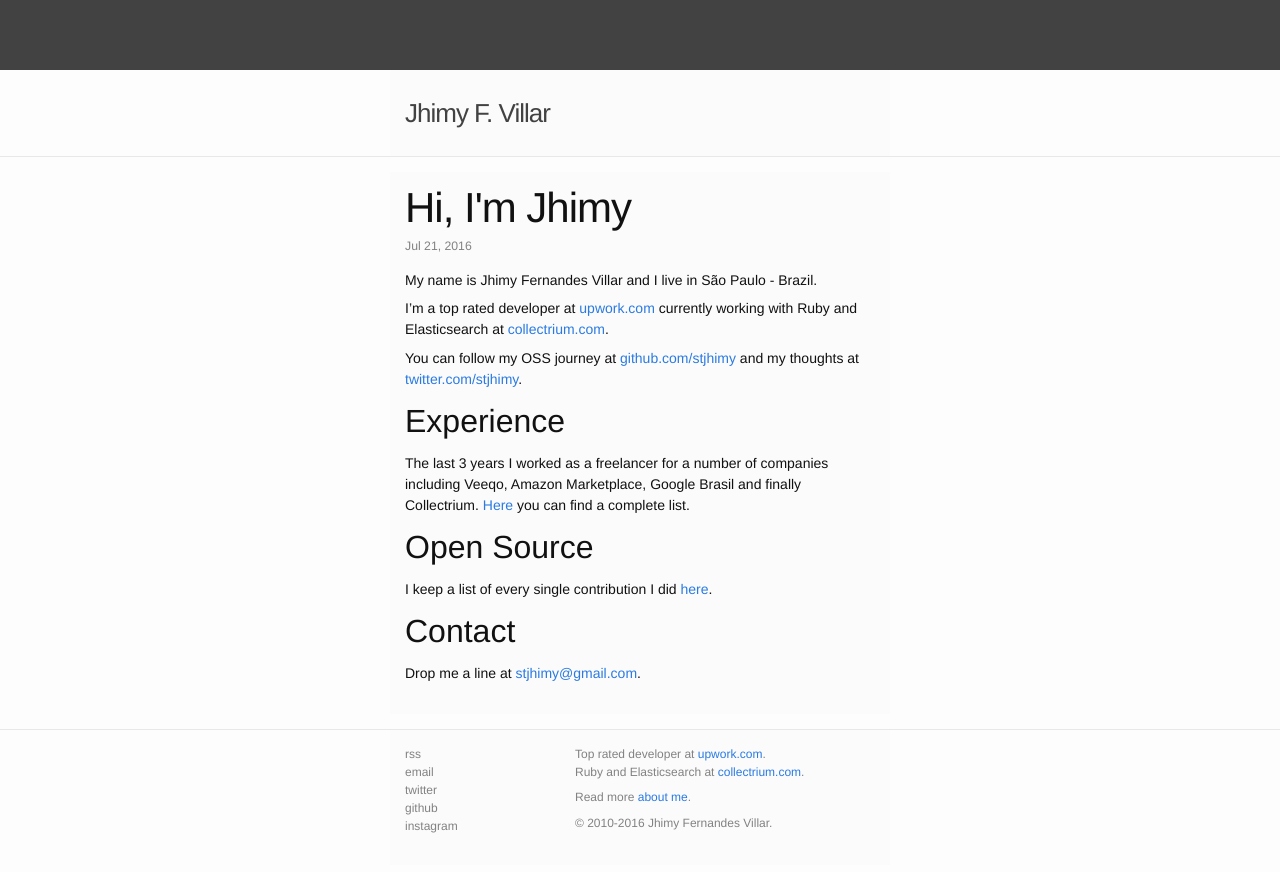
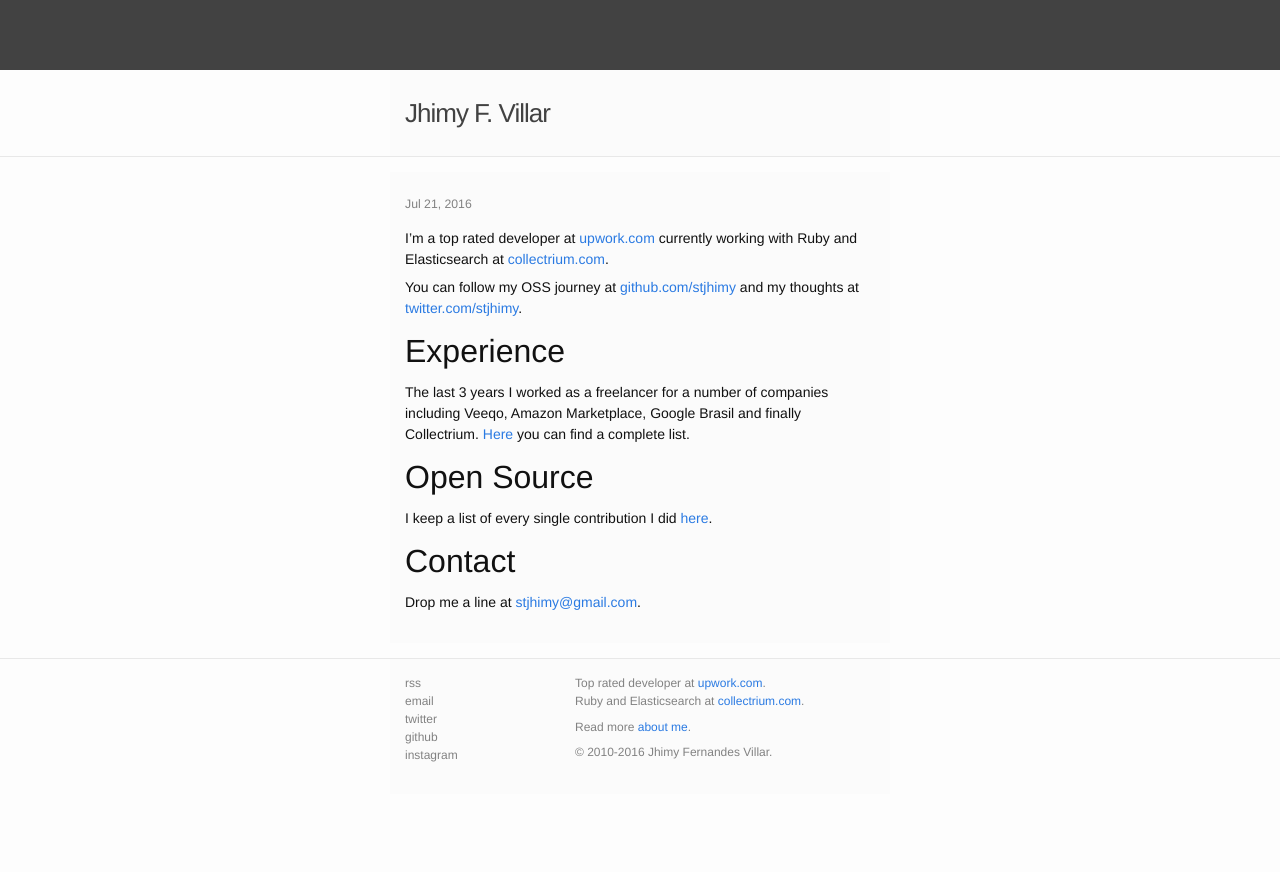
Before and after one commit to stjhimy/stjhimy.github.io, a Jekyll site: the page built from about.md, in a window 1280 px wide. Shown: the top 872 px of the page. Built offline with Jekyll 4.4.1, drawn with Linux system fonts in a browser that asks for light colours.

Commit message:
Clean up about

```diff
--- a/about.md
+++ b/about.md
@@ -1,10 +1,7 @@
 ---
 layout: post
-title:  "Hi, I'm Jhimy"
 date:   2016-07-21
 ---
-
-My name is Jhimy Fernandes Villar and I live in São Paulo - Brazil.
 
 I'm a top rated developer at [upwork.com](http://upwork.com) currently working with Ruby and Elasticsearch at [collectrium.com](http://collectrium.com).
 
```
